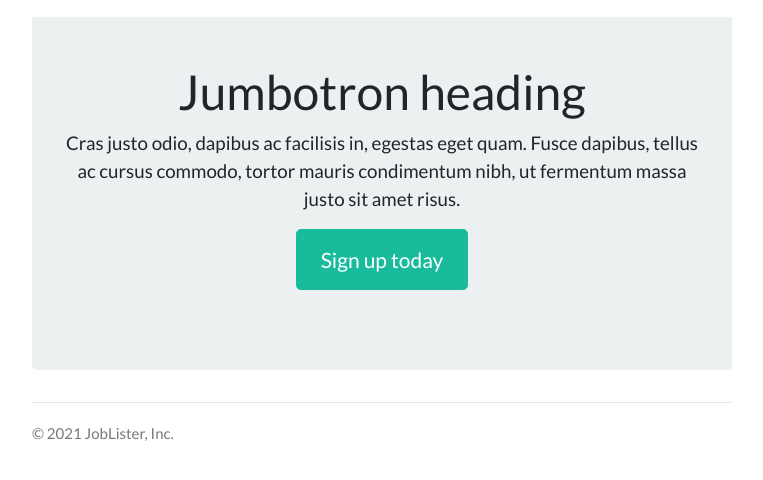
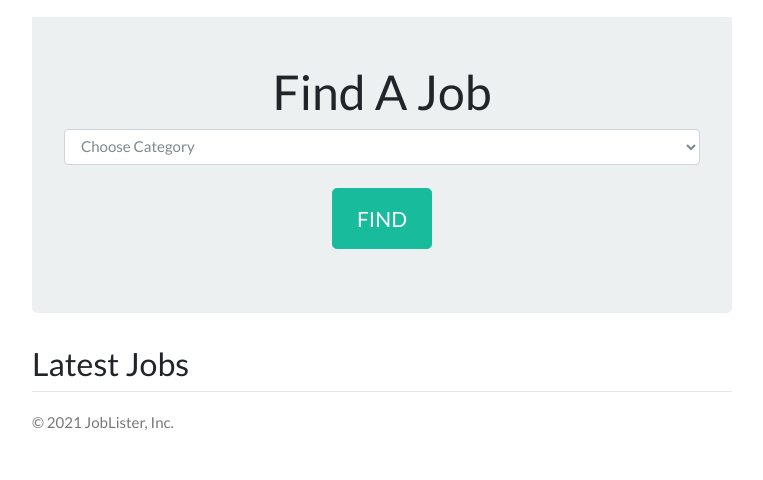
Before and after one commit to imoishi/joblister, a PHP site: page / in a window 1280 px wide. Shown: the part 54-534 px from the top of the page, without its empty margins (258-1021 px from the left). Run offline with PHP 8.4, Linux system fonts and the light colour scheme; tables that the repository leaves empty or names only in its code hold one stand-in row (values such as "Sample post"); data that the repository does not hold is empty.

Commit message:
filter jobs by category

```diff
--- a/index.php
+++ b/index.php
@@ -5,7 +5,16 @@ $job = new Job;
 
 $template = new template('templates/frontpage.php');
 
-$template->title = 'Latest Jobs';
-$template->jobs = $job->getAllJobs();
+$category = isset($_GET['category']) ? $_GET['category'] : null;
+
+if ($category) {
+	$template->jobs = $job->getByCategory($category);
+	$template->title = 'Jobs In '.$job->getCategory($category)->name;
+} else {
+        $template->title = 'Latest Jobs';
+        $template->jobs = $job->getAllJobs();
+}
+
+$template->categories = $job->getCategories();
 
 echo $template;
--- a/lib/Job.php
+++ b/lib/Job.php
@@ -18,4 +18,39 @@
 
    		return $results;
    	}
+
+   	//Get Categories
+   	public function getCategories(){
+   		$this->db->query("SELECT * FROM categories");
+   		//Assign Result Set
+   		$results = $this->db->resultSet();
+
+   		return $results;
+   	}
+
+   	//Get Jobs By Category
+   	public function getByCategory($category){
+   		$this->db->query("SELECT jobs.*, categories.name AS cname
+   			FROM jobs
+   			INNER JOIN categories
+   			ON jobs.category_id = categories.id
+   			WHERE jobs.category_id = $category
+   			ORDER BY post_date DESC ");
+   		//Assign Result Set
+   		$results = $this->db->resultSet();
+
+   		return $results;
+   	}
+
+   	//Get Category
+   	public function getCategory($category_id){
+   		$this->db->query("SELECT * FROM categories WHERE id = :category_id");
+
+   		$this->db->bind(':category_id', $category_id);
+
+   		//Assign Row
+   		$row = $this->db->single();
+
+   		return $row;
+   	}
    }
--- a/templates/frontpage.php
+++ b/templates/frontpage.php
@@ -1,11 +1,20 @@
 <?php include 'inc/header.php'; ?>
 
       <div class="jumbotron">
-        <h1>Jumbotron heading</h1>
-        <p class="lead">Cras justo odio, dapibus ac facilisis in, egestas eget quam. Fusce dapibus, tellus ac cursus commodo, tortor mauris condimentum nibh, ut fermentum massa justo sit amet risus.</p>
-        <p><a class="btn btn-lg btn-success" href="#" role="button">Sign up today</a></p>
+        <h1>Find A Job</h1>
+        <form method="GET" action="index.php">
+        	<select class="form-control" name="category">
+        		<option value="0">Choose Category</option>
+        		<?php foreach($categories as $category): ?>
+        			<option value="<?php echo $category->id; ?>"><?php echo $category->name; ?></option>
+        		<?php endforeach; ?>
+        	</select>
+        	<br>
+        	<input type="submit" class="btn btn-lg btn-success" value="FIND">
+        </form>
       </div>
 
+      <h3><?php echo $title; ?></h3>
       <?php foreach($jobs as $job): ?>
       <div class="row marketing">
         <div class="col-md-10">
```
